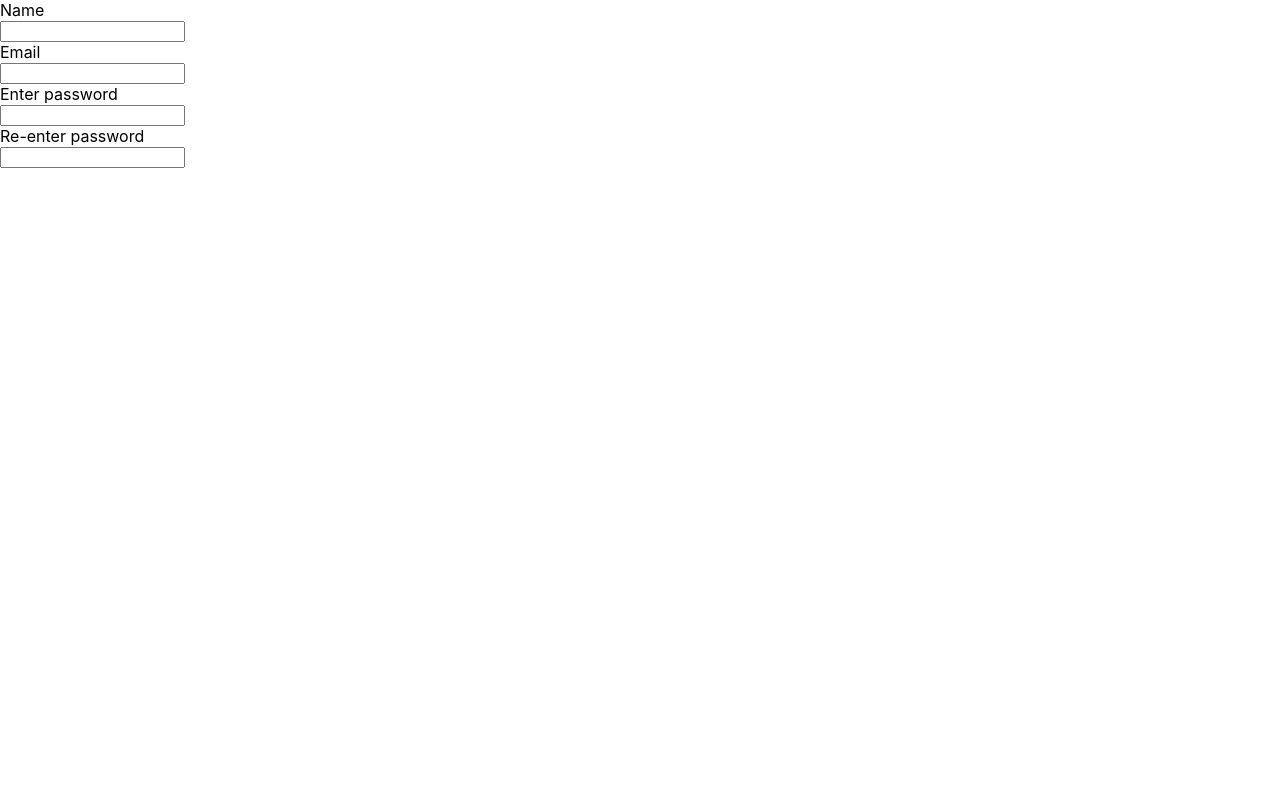
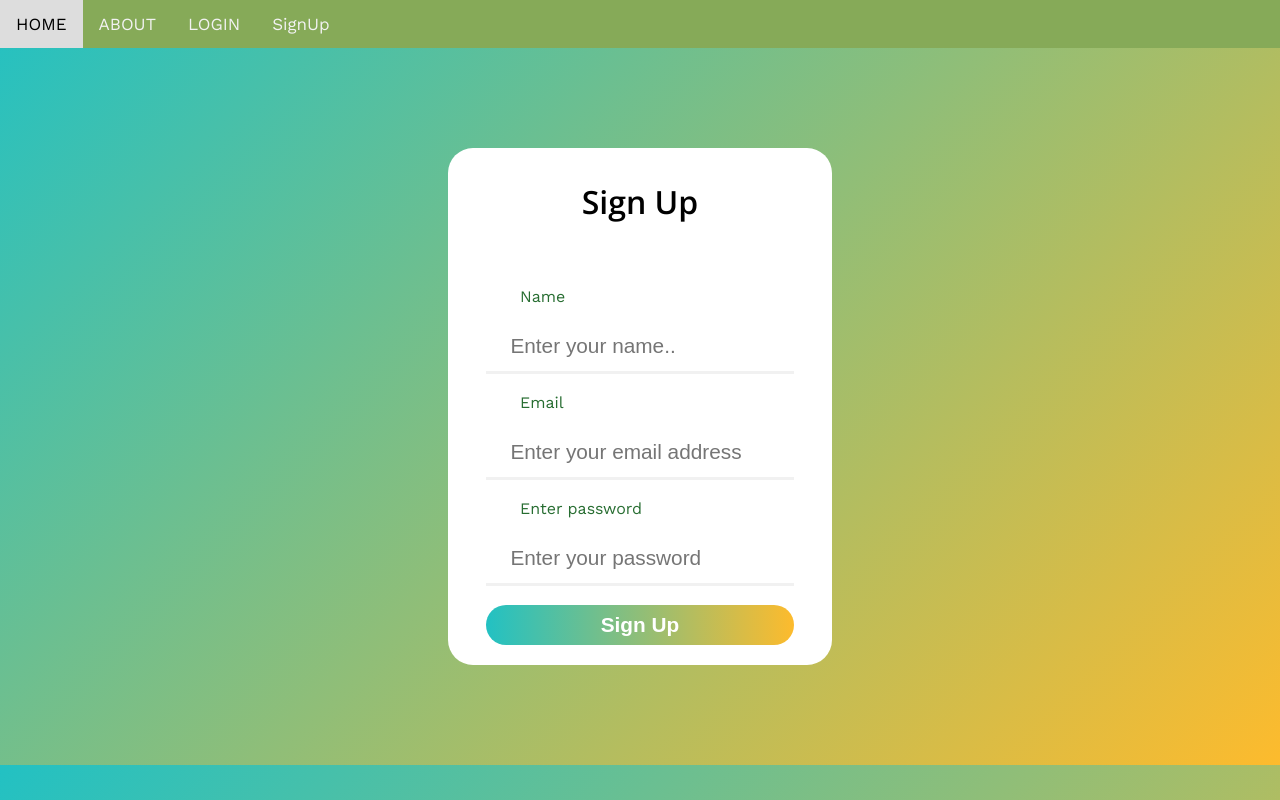
Before and after one commit to dhyanswathi/ReactCVBuilder, a React (Create React App) app in the folder cvbuilder/: page /SignUp in a window 1280 px wide. Built offline with nearby package versions, Linux system fonts and the light colour scheme.

Commit message:
add header

```diff
--- a/cvbuilder/package.json
+++ b/cvbuilder/package.json
@@ -7,7 +7,9 @@
     "@testing-library/react": "^13.0.0",
     "@testing-library/user-event": "^13.2.1",
     "react": "^18.2.0",
+    "react-bootstrap": "^2.6.0",
     "react-dom": "^18.2.0",
+    "react-router-bootstrap": "^0.26.2",
     "react-router-dom": "^6.4.3",
     "react-scripts": "5.0.1",
     "web-vitals": "^2.1.0",
--- a/cvbuilder/src/App.js
+++ b/cvbuilder/src/App.js
@@ -1,4 +1,5 @@
 import './App.css';
+
 
 function App() {
   return (
--- /dev/null
+++ b/cvbuilder/src/Components/CVFields.js
@@ -0,0 +1,7 @@
+import React from "react";
+
+const CvFields = () => {
+
+}
+
+export default CvFields;
--- /dev/null
+++ b/cvbuilder/src/Components/Header.css
@@ -0,0 +1,23 @@
+.topnav {
+    overflow: hidden;
+    background-color: rgb(134, 170, 88);
+  }
+
+  .topnav a {
+    float: left;
+    color: #f2f2f2;
+    text-align: center;
+    padding: 14px 16px;
+    text-decoration: none;
+    font-size: 17px;
+  }
+
+  .topnav a:hover {
+    background-color: #ddd;
+    color: black;
+  }
+
+  .topnav a.active {
+    background-color: #04AA6D;
+    color: white;
+  }
--- /dev/null
+++ b/cvbuilder/src/Components/Header.js
@@ -0,0 +1,16 @@
+import React from "react";
+import { Link } from "react-router-dom";
+import './Header.css';
+
+const Header = () => {
+    return (
+    <section className="topnav">
+            <Link to="/">HOME</Link>
+            <Link to="/About">ABOUT</Link>
+            <Link to="/Login">LOGIN</Link>
+            <Link to="/Signup">SignUp</Link>
+    </section>
+    )
+}
+
+export default Header;
--- a/cvbuilder/src/Components/Signup.css
+++ b/cvbuilder/src/Components/Signup.css
@@ -0,0 +1,95 @@
+@import url('https://fonts.googleapis.com/css?family=Open+Sans:600|Work+Sans:400,500,600,700&display=swap');
+
+body{
+  background: rgb(34,193,195);
+  background: linear-gradient(135deg, rgba(34,193,195,1) 0%,     rgba(253,187,45,1) 100%);
+  font-family: "work sans";
+}
+
+html{
+  font-size: 100%;
+}
+
+#signupform{
+  max-width: 500px;
+  min-width: 300px;
+  max-height: 700px;
+  width: 30%;
+  height: 60%;
+  margin: 100px auto;
+  background-color: #FFFFFF;
+  border-radius: 25px;
+  padding-bottom: 20px;
+}
+
+#title{
+  text-align: center;
+  font-family: 'open sans', sans-serif;
+  padding: 2rem 0;
+  margin: 0;
+  font-size: 2rem;
+}
+
+.row{
+  display: flex;
+  flex-direction: column;
+  align-items: center;
+  padding-top: 2rem;
+  max-width: 100%;
+
+}
+
+.row input{
+  width: 80%;
+  box-sizing: border-box;
+	border: none;
+  font-size: 1.3rem;
+  padding-left: 1.5rem;
+  padding-bottom: 1rem;
+  box-shadow: inset 0px -3px 0px 0px rgba(187,187,187,0.2);
+  transition: box-shadow 0.2s ease-in;
+}
+
+.row input:focus{
+   box-shadow: inset 0px -3px 0px 0px rgba(34,193,195,0.7);
+   outline: none;
+}
+
+.row input::-webkit-input-placeholder{
+  opacity: 1;
+  transition: opacity 0.25s ease-out;
+}
+
+.row input:hover::-webkit-input-placeholder,
+.row input:focus::-webkit-input-placeholder{
+  opacity: 0;
+}
+
+.row label{
+  align-self: start;
+  padding-left: 4.5rem;
+  padding-bottom: 0.5rem;
+  color: rgba(15, 93, 27, 0.9);
+}
+
+.row button{
+  border-radius: 25px;
+  width: 80%;
+  height: 40px;
+  font-size: 1.3rem;
+  color: white;
+  font-weight: 700;
+  background: rgb(34,193,195);
+  background: linear-gradient(90deg, rgba(34,193,195,1) 0%,     rgba(253,187,45,1) 100%);
+  border: 0px;
+  cursor: pointer;
+  transition: opacity 0.25s ease-out;
+}
+
+.row button:hover{
+  opacity: 0.8;
+}
+
+#button{
+  padding-bottom: 1.5rem;
+}
--- a/cvbuilder/src/Components/Signup.js
+++ b/cvbuilder/src/Components/Signup.js
@@ -1,17 +1,31 @@
-import React from 'react';
+import React, {useState} from 'react';
+import './Signup.css';
+// import { Link } from "react-router-dom";
 
 function SignUp() {
+    const [ name, setName ] = useState('');
+    const [ email, setEmail ] = useState('');
+    const [ password, setPassword] = useState('');
+
+    const postData = (e) => {
+
+    }
+
     return (
-        <form>
-        <label>Name</label><br/>
-        <input></input><br/>
+      <><section id='signupform'>
+        <h2 id='title'>Sign Up</h2>
+      <form id='user-inputs'className='row'>
+        <label className='labels'>Name</label><br/>
+        <input className='input-fields' type="text" placeholder="Enter your name.." onChange={(e) => setName(e.target.value)}></input><br/>
         <label>Email</label><br/>
-        <input></input><br/>
+        <input className='input-fields' type="text" placeholder="Enter your email address" onChange={(e) => setEmail(e.target.value)}></input><br/>
         <label>Enter password</label><br/>
-        <input></input><br/>
-        <label>Re-enter password</label><br/>
-        <input></input><br/>
-    </form>
+        <input className='input-fields' type="text" placeholder="Enter your password" onChange={(e) => setPassword(e.target.value)}></input><br/>
+        {/* <label>Re-enter password</label><br/>
+        <input className='input-fields'></input><br/> */}
+        <button variant="primary" type="submit" id='btnAddTodo' onClick={postData}>Sign Up</button>
+      </form>
+      </section></>
     )
 
 }
--- a/cvbuilder/src/index.js
+++ b/cvbuilder/src/index.js
@@ -5,14 +5,18 @@ import App from './App';
 import { BrowserRouter as Router, Routes, Route } from "react-router-dom";
 import reportWebVitals from './reportWebVitals';
 import SignUp from './Components/Signup';
+import Header from './Components/Header';
+import CvFields from './Components/CVFields';
 
 const root = ReactDOM.createRoot(document.getElementById('root'));
 root.render(
   <React.StrictMode>
     <Router>
+      <Header></Header>
       <Routes>
         <Route exact path="/" element={<App/>} />
         <Route path="/SignUp" element={<SignUp/>} />
+        <Route path='/MakeResume' element={<CvFields/>} />
       </Routes>
     </Router>
   </React.StrictMode>
```
Also changed, not shown: 1 other file (tests, documents, lock files or other folders).
